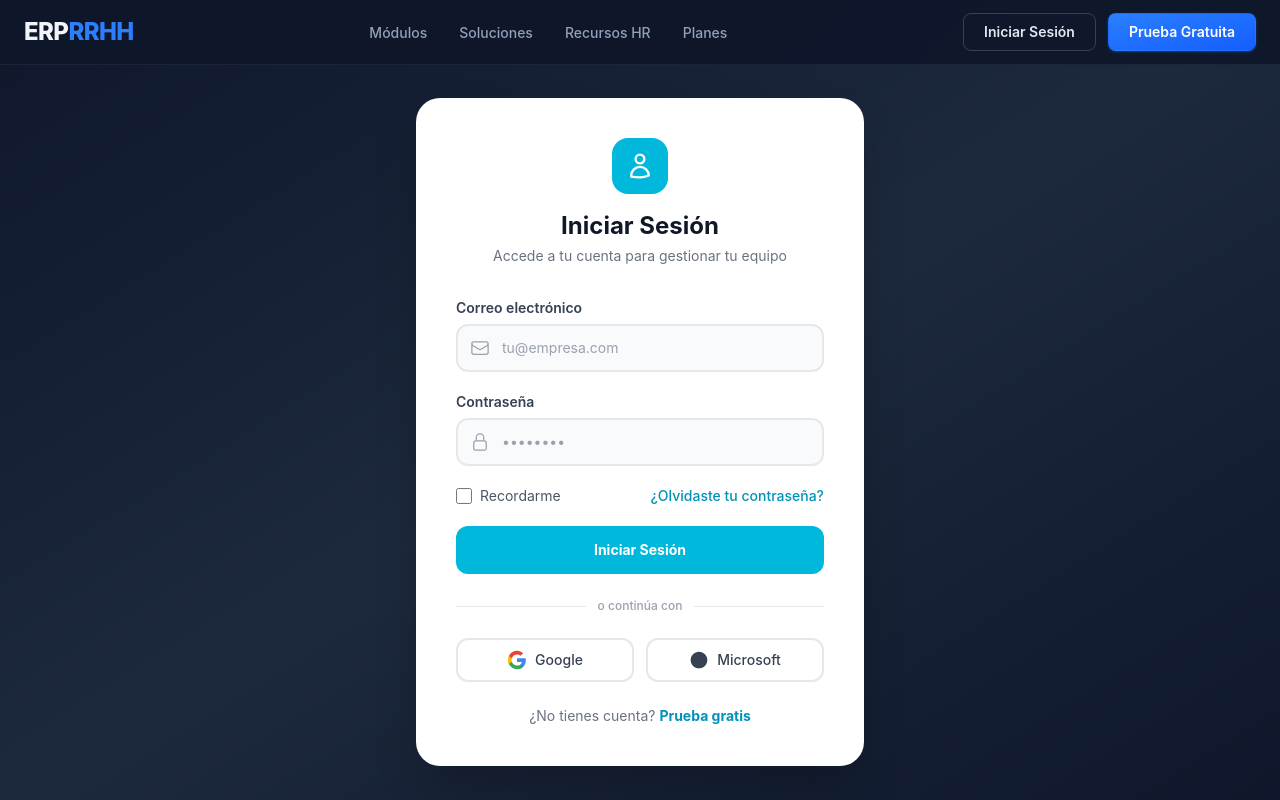
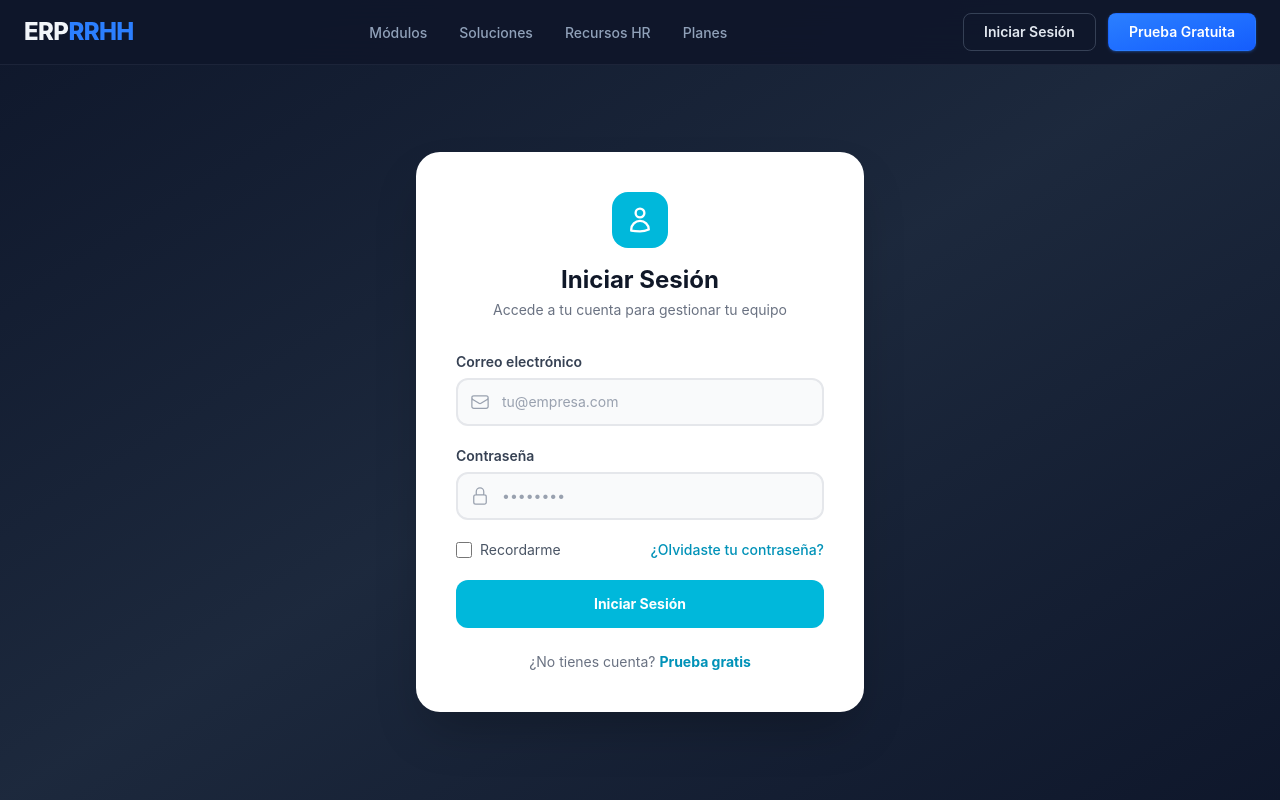
Before and after one commit to DevCoreERP/sistema-erp, an Angular app in the folder Front-end/: page /iniciar-sesion in a window 1280 px wide. Built offline with nearby package versions, Linux system fonts and the light colour scheme.

Commit message:
guardando mis cambios antes de actualizar

```diff
--- a/Front-end/src/app/features/auth/login/login.html
+++ b/Front-end/src/app/features/auth/login/login.html
@@ -103,25 +103,6 @@
         </button>
       </form>
 
-      <!-- Divider -->
-      <div class="flex items-center gap-3 my-6">
-        <div class="flex-1 h-px bg-gray-200"></div>
-        <span class="text-xs text-gray-400 font-medium">o continúa con</span>
-        <div class="flex-1 h-px bg-gray-200"></div>
-      </div>
-
-      <!-- Social Login -->
-      <div class="flex gap-3">
-        <button class="flex-1 flex items-center justify-center gap-2 py-2.5 rounded-xl border-2 border-gray-200 bg-white text-sm font-medium text-gray-700 cursor-pointer transition-all duration-200 hover:border-gray-300 hover:bg-gray-50">
-          <svg class="w-5 h-5" viewBox="0 0 24 24"><path fill="#4285F4" d="M22.56 12.25c0-.78-.07-1.53-.2-2.25H12v4.26h5.92a5.06 5.06 0 01-2.2 3.32v2.77h3.57c2.08-1.92 3.28-4.74 3.28-8.1z"/><path fill="#34A853" d="M12 23c2.97 0 5.46-.98 7.28-2.66l-3.57-2.77c-.98.66-2.23 1.06-3.71 1.06-2.86 0-5.29-1.93-6.16-4.53H2.18v2.84C3.99 20.53 7.7 23 12 23z"/><path fill="#FBBC05" d="M5.84 14.09c-.22-.66-.35-1.36-.35-2.09s.13-1.43.35-2.09V7.07H2.18C1.43 8.55 1 10.22 1 12s.43 3.45 1.18 4.93l2.85-2.22.81-.62z"/><path fill="#EA4335" d="M12 5.38c1.62 0 3.06.56 4.21 1.64l3.15-3.15C17.45 2.09 14.97 1 12 1 7.7 1 3.99 3.47 2.18 7.07l3.66 2.84c.87-2.6 3.3-4.53 6.16-4.53z"/></svg>
-          Google
-        </button>
-        <button class="flex-1 flex items-center justify-center gap-2 py-2.5 rounded-xl border-2 border-gray-200 bg-white text-sm font-medium text-gray-700 cursor-pointer transition-all duration-200 hover:border-gray-300 hover:bg-gray-50">
-          <svg class="w-5 h-5" fill="currentColor" viewBox="0 0 24 24"><path d="M12.152 6.895c-.9 0-2.362.025-3.93.238C6.157 7.425 5.04 9.15 5.04 12.18c0 2.737 1.156 4.722 3.152 5.296 1.18.34 2.5.424 3.93.424.9 0 2.363-.025 3.93-.238 1.965-.292 3.152-2.017 3.152-5.044 0-2.737-1.156-4.722-3.152-5.296-1.18-.34-2.5-.424-3.93-.424h.03zM12 2C6.477 2 2 6.477 2 12s4.477 10 10 10 10-4.477 10-10S17.523 2 12 2z"/></svg>
-          Microsoft
-        </button>
-      </div>
-
       <!-- Footer -->
       <p class="text-center text-sm text-gray-500 mt-6">
         ¿No tienes cuenta?
```
Also changed, not shown: Front-end/src/app/features/landing/page/landing.html (line endings or trailing spaces).
